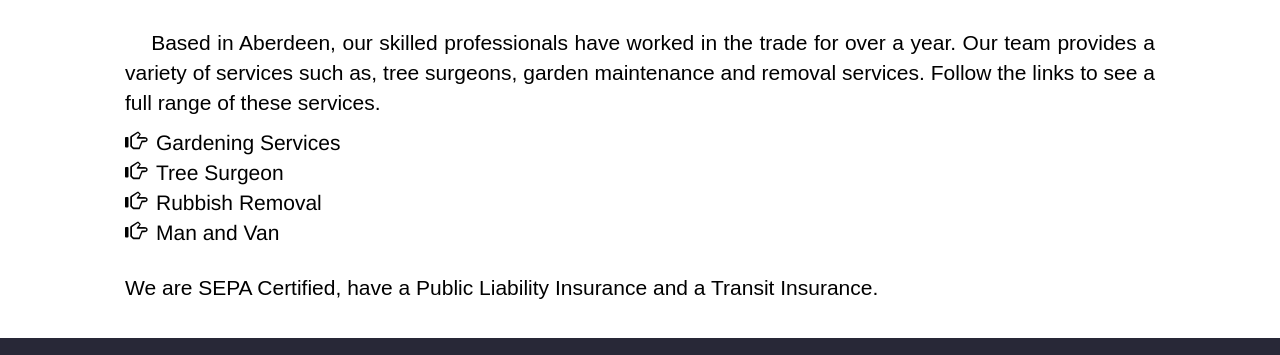
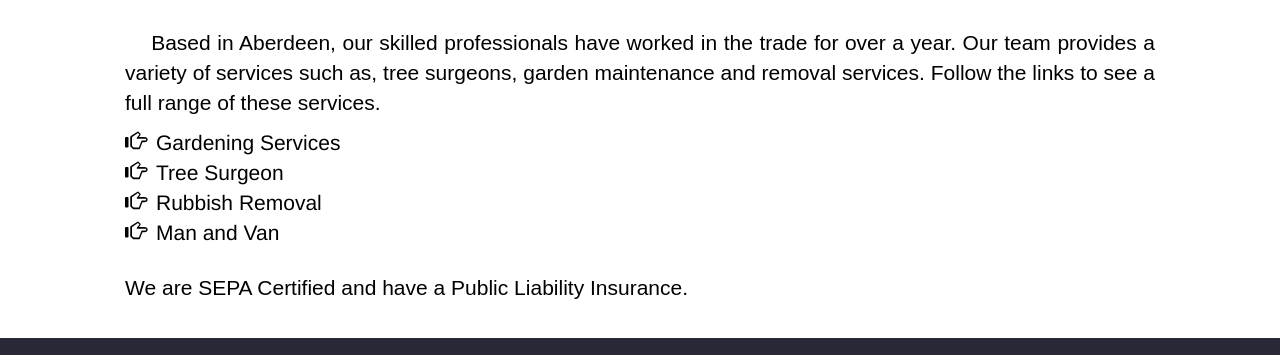
Before and after one commit to akiservice/akiservice, a plain HTML site: page aboutus.html in a window 1280 px wide. Shown: the part 272-627 px from the top of the page. Drawn offline with nearby package versions, Linux system fonts and the light colour scheme.

Commit message:
insurance removed

```diff
--- a/aboutus.html
+++ b/aboutus.html
@@ -52,7 +52,7 @@
 							<li><span class="glyphicon glyphicon-hand-right" aria-hidden="true"></span><a href="rubbishremoval.html">Rubbish Removal</a></li>
 							<li><span class="glyphicon glyphicon-hand-right" aria-hidden="true"></span><a href="manvan.html">Man and Van </a></li>
 						</ul>
-						<p>We are SEPA Certified, have a Public Liability Insurance and a Transit Insurance.</p>
+						<p>We are SEPA Certified and have a Public Liability Insurance.</p>
 					</div>
 				</div>
 			</main>
```
